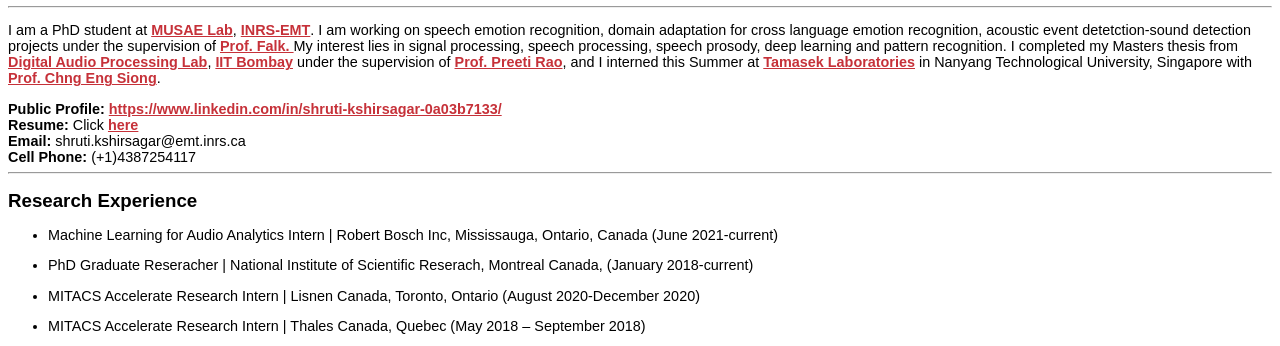
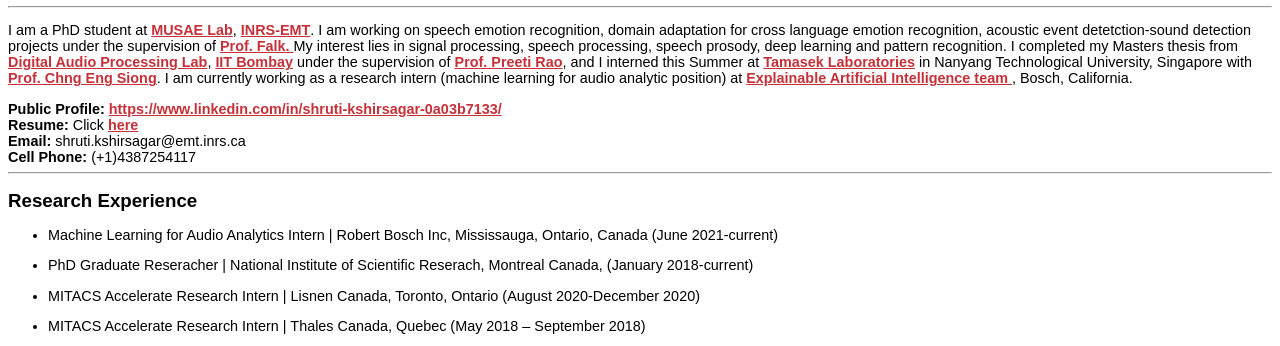
Before and after one commit to shrutikshirsagar/shrutikshirsagar.github.io, a plain HTML site: page index.html in a window 1280 px wide. Shown: the part 445-791 px from the top of the page. Drawn offline with Linux system fonts and the light colour scheme.

Commit message:
Update index.html

```diff
--- a/index.html
+++ b/index.html
@@ -14,6 +14,7 @@
 </div>
 <hr>
 <p>I am a PhD student at <A HREF = "http://musaelab.ca/">MUSAE Lab</A>, <A HREF = "http://www.inrs.ca/english/research-centres/energie-materiaux-telecommunications-research-centre">INRS-EMT</A>. I am working on speech emotion recognition, domain adaptation for cross language emotion recognition, acoustic event detetction-sound detection projects under the supervision of <A HREF = "https://musaelab.ca/team-view/prof-tiago-h-falk/">Prof. Falk. </A> My interest lies in signal processing, speech processing, speech prosody, deep learning and pattern recognition. I completed my Masters thesis from <A HREF = "https://www.ee.iitb.ac.in/student/~daplab/">Digital Audio Processing Lab</A>, <A HREF = "http://www.iitb.ac.in/">IIT Bombay</A> under the supervision of <A HREF = "https://www.ee.iitb.ac.in/web/faculty/homepage/prao">Prof. Preeti Rao</A>, and I interned this Summer at <A HREF= "http://temasek-labs.ntu.edu.sg/Pages/Home.aspx">Tamasek Laboratories</A> in Nanyang Technological University, Singapore with <A HREF= "http://www.ntu.edu.sg/home/aseschng/">Prof. Chng Eng Siong</A>.
+I am currently working as a research intern (machine learning for audio analytic position) at <A HREF = " https://www.bosch-ai.com/research/">Explainable Artificial Intelligence team </A>, Bosch, California.
 </p>
 
 <b>Public Profile:</b> <A HREF="https://www.linkedin.com/in/shruti-kshirsagar-0a03b7133/">https://www.linkedin.com/in/shruti-kshirsagar-0a03b7133/</A>  <br>
```
